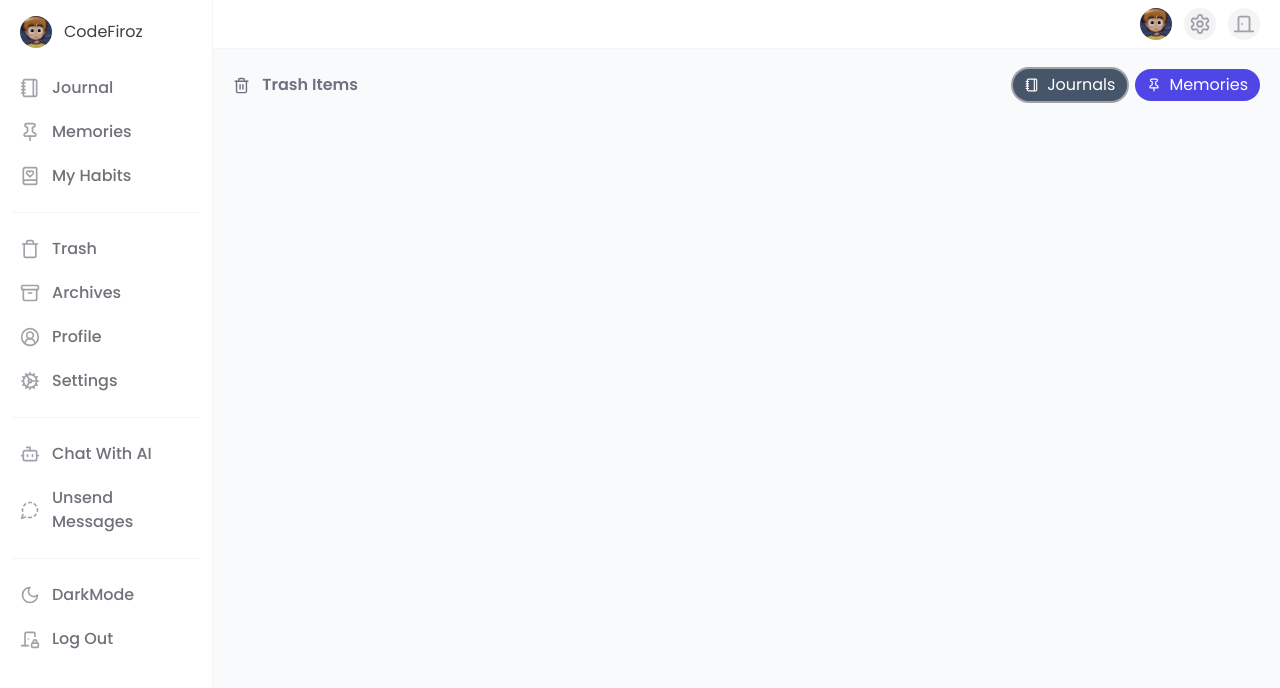
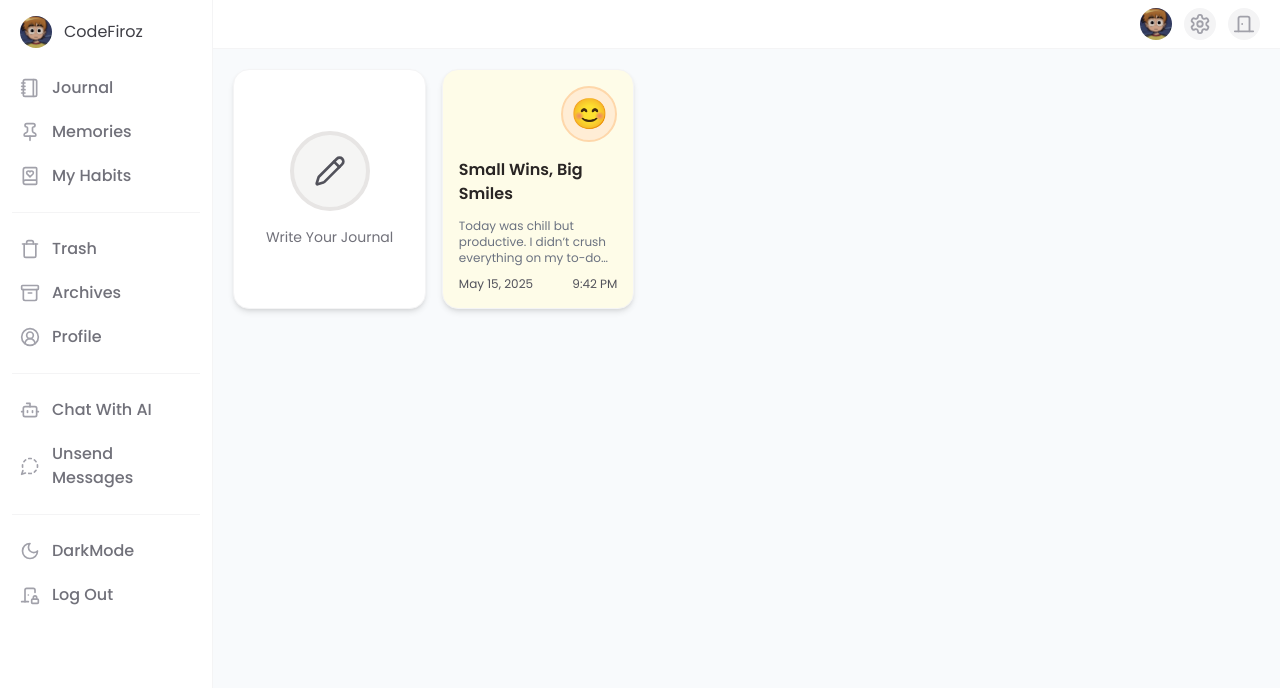
Before and after one commit to CodeFiroz/MindNest, a React (Vite) app in the folder client/: page / in a window 1280 px wide. Shown: the top 688 px of the page. Built offline with nearby package versions, Linux system fonts and the light colour scheme.

Commit message:
react router setup

```diff
--- a/client/package.json
+++ b/client/package.json
@@ -23,7 +23,8 @@
     "react": "^19.1.0",
     "react-dom": "^19.1.0",
     "react-dropzone": "^14.3.8",
-    "react-hot-toast": "^2.5.2"
+    "react-hot-toast": "^2.5.2",
+    "react-router-dom": "^7.6.0"
   },
   "devDependencies": {
     "@eslint/js": "^9.25.0",
--- a/client/src/App.jsx
+++ b/client/src/App.jsx
@@ -1,11 +1,23 @@
 import React from 'react'
+import { BrowserRouter as Router, Routes, Route } from 'react-router-dom'
 import Layout from './components/layouts/Layout'
+import Pages from './pages/index'
 
 const App = () => {
   return (
-    <>
-      <Layout />
-    </>
+    <Router>
+      <Routes>
+        <Route element={<Layout />}>
+        <Route path='/' element={<Pages.HomePage />} />
+        <Route path='/write-journal' element={<Pages.WriteJournal />} />
+        <Route path='/journal/:id' element={<Pages.ViewJournal />} />
+        <Route path='/memories' element={<Pages.Memories />} />
+        <Route path='/habit' element={<Pages.Habit />} />
+        <Route path='/trash' element={<Pages.Trash />} />
+        <Route path='/me' element={<Pages.Profile />} />
+        </Route>
+      </Routes>
+    </Router>
   )
 }
 
--- a/client/src/components/layouts/Layout.jsx
+++ b/client/src/components/layouts/Layout.jsx
@@ -1,15 +1,7 @@
 import React, { useState } from "react";
 import Sidebar from "./Sidebar";
 import Header from "./Header";
-import NoNotes from "../screens/NoNotes";
-import NewNote from "../cards/NewNote";
-import NoteCard from "../cards/NoteCard";
-import WriteJournal from "../../pages/WriteJournal";
-import ViewJournal from "../../pages/ViewJournal";
-import Habit from "../../pages/Habit";
-import Memories from "../../pages/Memories";
-import Profile from "../../pages/Profile";
-import Trash from "../../pages/Trash";
+import { Outlet } from "react-router-dom";
 
 const Layout = () => {
   const [isSidebarOpen, setIsSidebarOpen] = useState(false);
@@ -41,20 +33,7 @@ const Layout = () => {
           <Header SidebarOpen={isSidebarOpen} setSidebar={setIsSidebarOpen} />
         </div>
 
-
-          <Trash />
-        {/* <Profile /> */}
-        {/* <Memories /> */}
-        {/* <Habit /> */}
-        {/* <ViewJournal /> */}
-        {/* <WriteJournal /> */}
-
-        {/* <div className="grid grid-cols-2 lg:grid-cols-5  gap-3 p-3 lg:p-10">
-          <NewNote />
-          <NoteCard />
-        </div> */}
-
-        {/* <NoNotes /> */}
+          <Outlet />
 
       </div>
     </div>
--- a/client/src/components/layouts/NavItems.jsx
+++ b/client/src/components/layouts/NavItems.jsx
@@ -1,16 +1,17 @@
 import React from 'react';
+import { Link } from 'react-router-dom';
 
 const NavItems = ({
   icon,
   label,
-  link = "#",
+  nav = "#",
   styles = "",
   labelStyles = "",
   iconStyles = "",
 }) => {
   return (
-    <a
-      href={link}
+    <Link
+      to={nav}
       className={`cursor-pointer hover:bg-zinc-100 dark:hover:bg-stone-800 flex items-center gap-3 rounded p-2 py-1 group ${styles}`}
     >
       <div
@@ -24,7 +25,7 @@ const NavItems = ({
       >
         {label}
       </span>
-    </a>
+    </Link>
   );
 };
 
--- a/client/src/components/layouts/Sidebar.jsx
+++ b/client/src/components/layouts/Sidebar.jsx
@@ -22,18 +22,24 @@ const Sidebar = ({ closeSidebar }) => {
       <UserAvatar />
 
       <nav className="my-5 space-y-3" onClick={closeSidebar}>
-        <NavItems icon={<Notebook size={20} />} label={"Journal"} />
+        <NavItems
+          icon={<Notebook size={20} />}
+          label={"Journal"}
+          nav={'/'}
+        />
 
         <NavItems
           icon={<Pin size={20} />}
           label={"Memories"}
           iconStyles={"group-hover:text-red-400"}
+          nav={'/memories'}
         />
 
         <NavItems
           icon={<BookHeart size={20} />}
           label={"My Habits"}
           iconStyles={"group-hover:text-indigo-400"}
+          nav={'/habit'}
         />
 
       </nav>
@@ -46,6 +52,7 @@ const Sidebar = ({ closeSidebar }) => {
           icon={<Trash size={20} />}
           label={"Trash"}
           iconStyles={"group-hover:text-red-300"}
+          nav={'/trash'}
         />
         <NavItems
           icon={<Archive size={20} />}
@@ -57,13 +64,10 @@ const Sidebar = ({ closeSidebar }) => {
           icon={<CircleUserRound size={20} />}
           label={"Profile"}
           iconStyles={"group-hover:text-teal-400"}
+          nav={'/me'}
         />
 
-        <NavItems
-          icon={<Cog size={20} />}
-          label={"Settings"}
-          iconStyles={"group-hover:text-indigo-500"}
-        />
+
       </nav>
 
       <nav
--- /dev/null
+++ b/client/src/pages/HomePage.jsx
@@ -0,0 +1,20 @@
+import React from 'react'
+import NewNote from "../components/cards/NewNote"
+import NoteCard from "../components/cards/NoteCard"
+
+const HomePage = () => {
+  return (
+    <div className='p-5'>
+
+    <div className="grid grid-cols-2 gap-4 lg:grid-cols-5">
+
+    <NewNote />
+    <NoteCard />
+
+    </div>
+
+    </div>
+  )
+}
+
+export default HomePage
```
Also changed, not shown: client/src/pages/index.js (added, +17 -0 lines), 1 other file (tests, documents, lock files or other folders).
